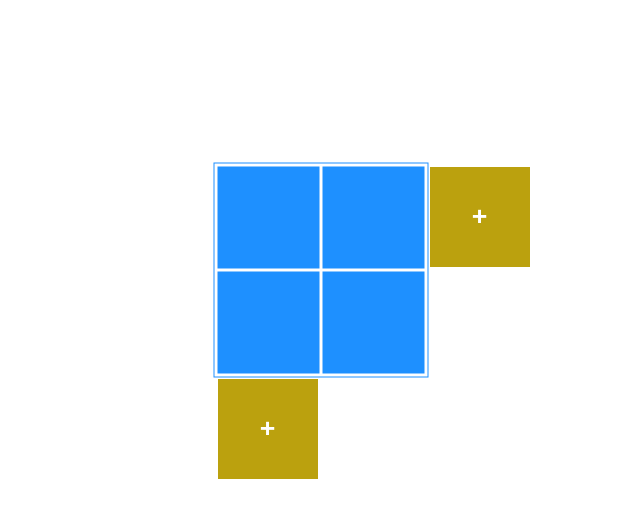
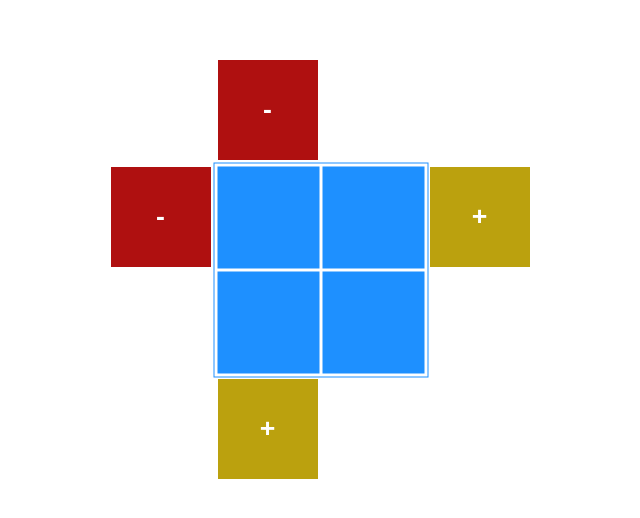
Before and after one commit to WolfHack12/Table-2.0, a plain HTML site: page index.html in a window 1280 px wide. Shown: the part 130-648 px from the top of the page, without its empty margins (319-959 px from the left). Drawn offline with Linux system fonts and the light colour scheme.

Commit message:
Add and first pos minuses

```diff
--- a/Buttons/ButtonsPositioner.js
+++ b/Buttons/ButtonsPositioner.js
@@ -1,16 +1,29 @@
 var buttonPlus1 = document.getElementById("plus1");
 var buttonPlus2 = document.getElementById("plus2");
+var buttonMinus1 = document.getElementById("minus1");
+var buttonMinus2 = document.getElementById("minus2");
 var table = document.querySelector("table");
 function defaultPosPluses(){
-    let firstCell = table.rows[table.rows.length - 1].cells[0];
+    let firstCellLastedRow= table.rows[table.rows.length - 1].cells[0];
     let lastCell = table.rows[0].cells[table.rows[0].cells.length - 1];
-    let coords1 = firstCell.getBoundingClientRect();
+    let coords1 = firstCellLastedRow.getBoundingClientRect();
     let coords2 = lastCell.getBoundingClientRect();
-    buttonPlus1.style.top = (coords1.top + firstCell.clientWidth + 5) + "px";
+    buttonPlus1.style.top = (coords1.top + firstCellLastedRow.clientHeight + 5) + "px";
     buttonPlus1.style.left = coords1.left + "px";
     buttonPlus2.style.top = coords2.top + "px";
     buttonPlus2.style.left = (coords2.left + lastCell.clientWidth + 5) + "px";
 }
-window.onload = defaultPosPluses;
 buttonPlus1.addEventListener('click', defaultPosPluses);
 buttonPlus2.addEventListener('click', defaultPosPluses);
+
+function defaultPosMinuses(){
+    let firstCell = table.rows[0].cells[0];
+    let coords = firstCell.getBoundingClientRect();
+    buttonMinus1.style.top = (coords.top - firstCell.clientHeight - 5) + "px";
+    buttonMinus1.style.left = coords.left + "px";
+    buttonMinus2.style.top = coords.top + "px";
+    buttonMinus2.style.left = (coords.left - firstCell.clientHeight) - 5 + "px";
+
+}
+defaultPosPluses();
+defaultPosMinuses();
--- a/index.html
+++ b/index.html
@@ -8,6 +8,8 @@
         <div class = "buttons">
                 <button id="plus1" onclick="addRows()"><h1>+</h1></button>
                 <button id="plus2" onclick="addColumn()"><h1>+</h1></button>
+                <button id="minus1" onclick=""><h1>-</h1></button>
+                <button id="minus2" onclick=""><h1>-</h1></button>
         </div>
         <script src = "Table/TableCreator.js"></script>
         <script src = "Buttons/ButtonsPositioner.js"></script>
--- a/style.css
+++ b/style.css
@@ -1,6 +1,4 @@
-body
-{
-}
+
 td{
     background: dodgerblue;
     border:white;
@@ -39,6 +37,21 @@ table{
     border: inherit;
     position: absolute;
 }
+#minus1{
+    background: rgb(175, 16, 16);
+    width: inherit;
+    height: inherit;
+    border: inherit;
+    position: absolute;
+}
+#minus2{
+    background: rgb(175, 16, 16);
+    width: inherit;
+    height: inherit;
+    border: inherit;
+    position: absolute;
+}
+
 h1{
     color: white;
 }
```
